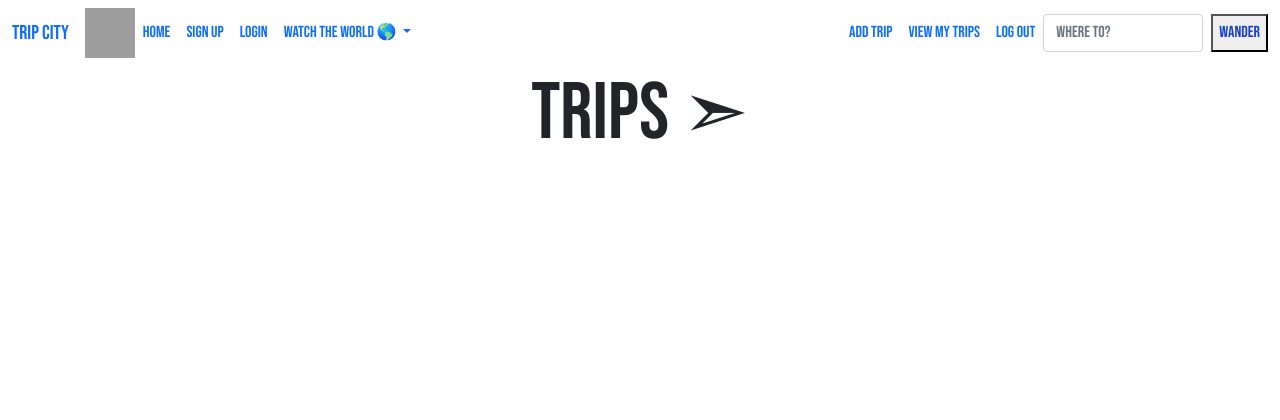
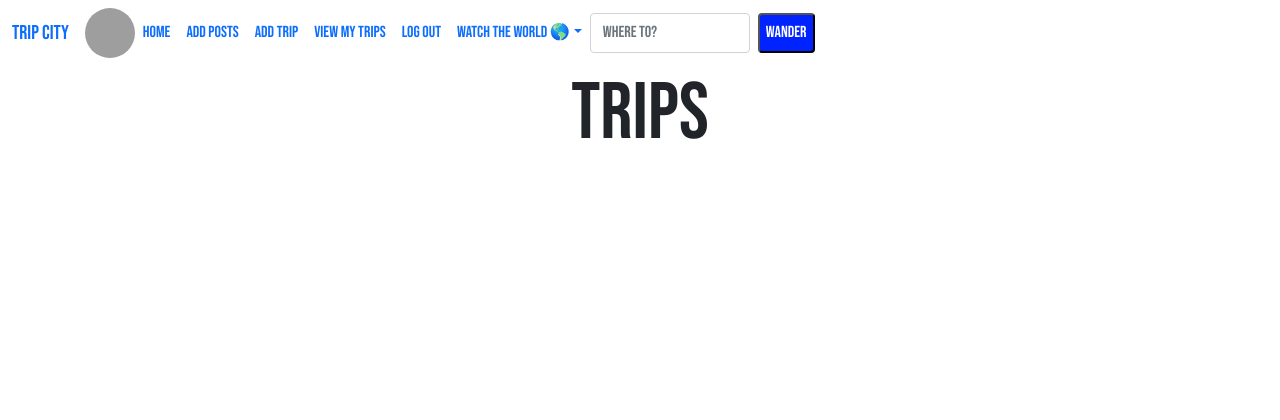
Before and after one commit to JONPIRES/Trip-City, a Django app: page /destination/ in a window 1280 px wide. Shown: the top 420 px of the page. Run offline with Django 4.2, Linux system fonts and the light colour scheme; the visitor is signed in with stand-in values (Sample User, id 1); data that the repository does not hold is empty; some libraries are stand-ins or nearby versions; some web fonts are replaced; grey boxes are pictures that could not be loaded.

Commit message:
Nav update & code clean, design template in add trip

```diff
--- a/main_app/static/css/style.css
+++ b/main_app/static/css/style.css
@@ -21,7 +21,7 @@
 
 
 /* .nav-item {
-  font-size: 1.5em;
+  font-size: 3em;
   color:rgb(255, 149, 20);
   margin-top: -2em;
 } */
@@ -101,10 +101,13 @@ body {
 
  .search-btn {
   font-family: "Bebas Neue";
-  color: #163ed0;
+  color: white;
+  background-color: #0023ff;
+  font-weight: 100;
  }
  .search-btn:hover {
-  background-color: rgb(201, 101, 39);
+  color: #0023ff;
+  background-color: white;
 }
 
  script {
@@ -131,3 +134,10 @@ body {
  .trips-arrow {
   transform: rotateZ('-90deg')
  }
+
+ #plan-trip-bg {
+  opacity: 0.5;
+  z-index: -5;
+  transform: translateY(20);
+  transform: translateX(20);
+ }
--- a/main_app/templates/base.html
+++ b/main_app/templates/base.html
@@ -20,29 +20,24 @@
         <nav class="navbar navbar-expand-lg bg-body-tertiary">
             <div class="container-fluid">
                 <a class="navbar-brand" href="{% url 'home' %}">Trip City</a>
-                <img src="https://media.discordapp.net/attachments/1067565429771481131/1093975964557508719/trip_city_logo.jpeg?width=1102&height=1102" alt="Logo" width='50' height="50">
+                <img src="https://media.discordapp.net/attachments/1067565429771481131/1093975964557508719/trip_city_logo.jpeg?width=1102&height=1102" alt="Logo" width='50' height="50" class="rounded-circle">
                 <button class="navbar-toggler" type="button" data-bs-toggle="collapse"
                     data-bs-target="#navbarSupportedContent" aria-controls="navbarSupportedContent"
                     aria-expanded="false" aria-label="Toggle navigation">
                     <span class="navbar-toggler-icon"></span>
                 </button>
                 <div class="collapse navbar-collapse" id="navbarSupportedContent">
-                    <ul class="navbar-nav me-auto mb-2 mb-lg-0">
-                        <li class="nav-item">
-                            <a class="nav-link active" aria-current="page" href="{% url 'home' %}">Home</a>
-                        </li>
-                        <li class="nav-item">
-                            <a class="nav-link" href="{% url 'signup' %}">Sign Up</a>
-                          </li>
-                          <li class="nav-item">
-                            <a class="nav-link" href="{% url 'login' %}">Login</a>
-                          </li>
-                          <li class="nav-item dropdown">
-                            <a class="nav-link dropdown-toggle" href="{% url 'index' %}" role="button" data-bs-toggle="dropdown" aria-expanded="false">
-                              Watch The World 🌎
-                            </a>
+                    <ul class="navbar-nav me-auto mb-2 mb-lg-0 justify-content-end">
 
+                        {% if user.is_authenticated %}
+                         <div class="d-flex">
+                             <li class="nav-item"><a class="nav-link active" aria-current="page" href="{% url 'home' %}">Home</a></li>
+                             <li class="nav-item"><a class="p-2 nav-link" href="{% url 'post_create' %}">Add Posts</a></li>
 
+                             <li class="nav-item"><a class="p-2 nav-link" href="{% url 'destination_create' %}">Add Trip</a></li>
+                             <li class="nav-item"><a class="p-2 nav-link" href="{% url 'index' %}">View My Trips</a></li>
+                             <li class="nav-item"><a class="p-2 nav-link" href="{% url 'logout' %}">Log Out</a></li>
+                             <li class="nav-item dropdown"><a class="nav-link dropdown-toggle" href="{% url 'index' %}" role="button" data-bs-toggle="dropdown" aria-expanded="false">Watch The World 🌎</a>
                               <ul class="dropdown-menu">
                                 <li><a class="dropdown-item" href="{% url 'post_create' %}">Add Posts</a></li>
                                 <li><a class="dropdown-item" href="#">Another action</a></li>
@@ -50,17 +45,34 @@
                                 <li><a class="dropdown-item" href="#">Something else here</a></li>
                               </ul>
                              </li>
-                    </ul>
-                    <div class="left-side d-flex flex-row-reverse">
-                        <a class="p-2 nav-link" href="{% url 'logout' %}">Log Out</a>
-                        <a class="p-2 nav-link" href="{% url 'index' %}">View My Trips</a>
-                        <a class="p-2 nav-link" href="{% url 'destination_create' %}">Add Trip</a>
+                            <form class="d-flex" role="search">
+                              <input class="form-control me-2" type="search" placeholder="Where to?" aria-label="Search">
+                              <button class="search-btn rounded">WANDER</button>
+                            </form>
 
                          </div>
+
+                       {% else %}
+                         <div class="d-flex">
+                              <li class="nav-item"><a class="nav-link active" aria-current="page" href="{% url 'home' %}">Home</a></li>
+                              <li class="nav-item"><a class="p-2 nav-link" href="{% url 'signup' %}">Sign Up</a></li>
+                              <li class="nav-item"><a class="p-2 nav-link" href="{% url 'login' %}">Login</a></li>
+                              <li class="nav-item dropdown"><a class="nav-link dropdown-toggle" href="{% url 'index' %}" role="button" data-bs-toggle="dropdown" aria-expanded="false">Watch The World 🌎</a>
+                                <ul class="dropdown-menu">
+                                  <li><a class="dropdown-item" href="{% url 'signup' %}">View Posts</a></li>
+                                  <li><a class="dropdown-item" href="{% url 'signup' %}">Useful API</a></li>
+                                  <li><a class="dropdown-item" href="{% url 'signup' %}">(Displays APP's value)</a></li>
+                                  <li><hr class="dropdown-divider"></li>
+                                  <li><a class="dropdown-item" href="#">Something else useful</a></li>
+                                </ul>
+                              </li>
+                          </ul>
                          <form class="d-flex" role="search">
                             <input class="form-control me-2" type="search" placeholder="Where to?" aria-label="Search">
-                        <button class="search-btn">Wander</button>
+                            <button class="search-btn rounded">WANDER</button>
                          </form>
+                     </div>
+                    {% endif %}
                 </div>
             </div>
         </nav>
--- a/main_app/templates/destinations/detail.html
+++ b/main_app/templates/destinations/detail.html
@@ -2,7 +2,7 @@
 {% block content %}
 
 
-<h1 class="center">{{ dest.name }}<span><div class="rotate">&#8862;</div></span></h1>
+<h1 class="center display-1">{{ dest.name }}</h1>
 {% for act in dest.activities_set.all %}
 
 <div class="row">
--- a/main_app/templates/destinations/index.html
+++ b/main_app/templates/destinations/index.html
@@ -1,7 +1,7 @@
 {% extends 'base.html' %}
 {% block content %}
 
-<h1 class="display-1">Trips <span class="trips-arrow">&#10147;</span></h1>
+<h1 class="display-1">Trips</h1>
 
 <div class="row">
   <div class="s6">
--- a/main_app/templates/main_app/posts_form.html
+++ b/main_app/templates/main_app/posts_form.html
@@ -4,9 +4,9 @@
 
 
 {% if object %}
-<h1 class="center">Edit Post<span class="white-text"> "{{ destination.name }}"</span></h1>
+<h1 class="center display-1">Edit Post<span class="white-text"> "{{ destination.name }}"</span></h1>
 {% else %}
-<h1 class="center">Create Post &#9992;</h1>
+<h1 class="center display-1">Create Post</h1>
 {% endif %}
 
 <!-- Leaving the action empty makes the form post to the same url used to display it -->
```
Also changed, not shown: main_app/templates/home.html (+13 -1 lines), main_app/templates/main_app/destination_form.html (+5 -2 lines). Lines whose indentation alone changed are shown as unchanged.
